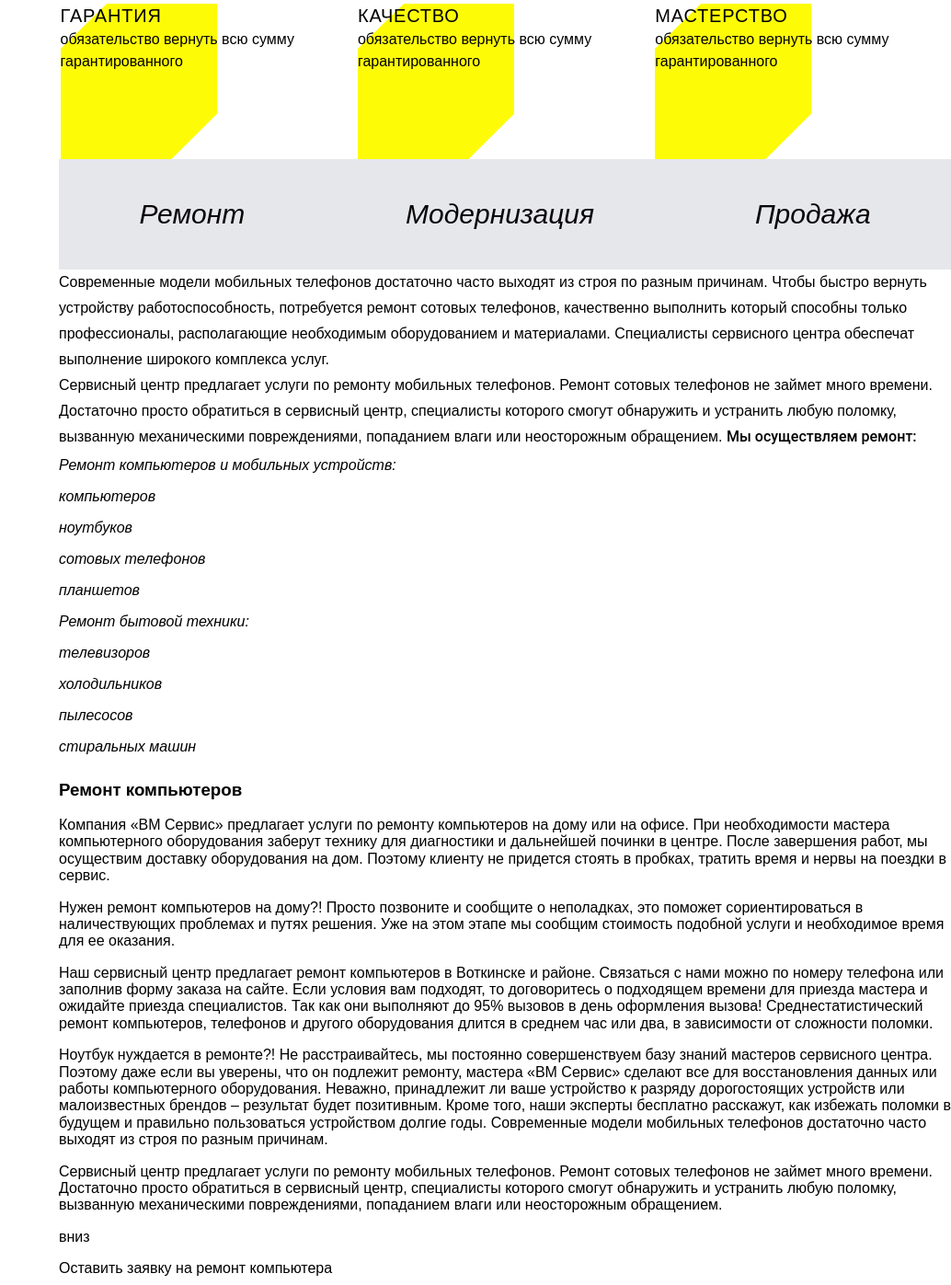
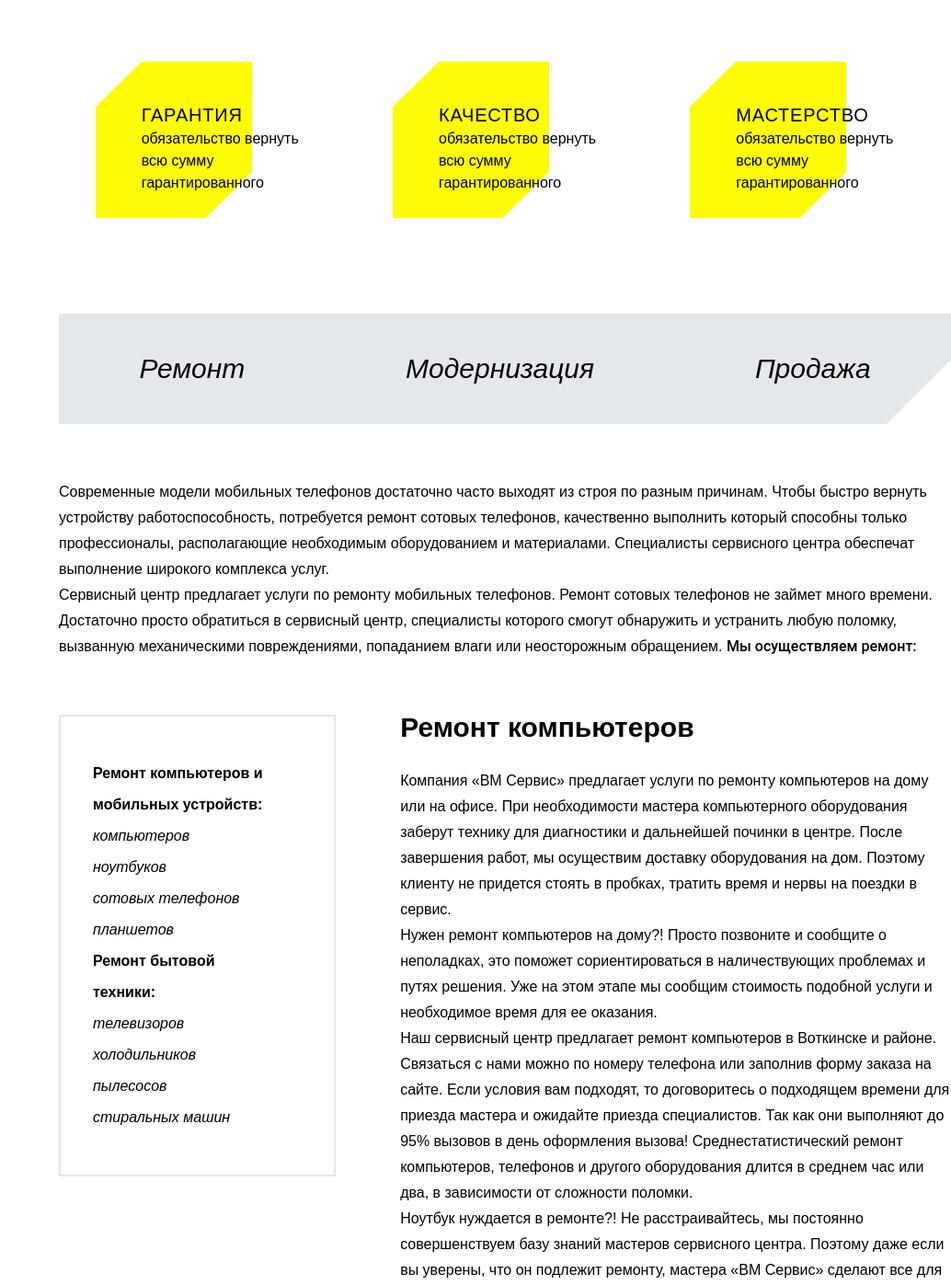
Before and after one commit to zukaaman/cifro, a website: page src/services.html in a window 1280 px wide. Shown: the part 823-2220 px from the top of the page at 92% size, without its empty margins (246-1280 px from the left). Drawn offline with nearby package versions, Linux system fonts and the light colour scheme; files that its build step writes are made by us from their sources.

Commit message:
dinner time

```diff
--- a/gulpfile.js
+++ b/gulpfile.js
@@ -48,7 +48,7 @@ var config = {
   server: {
     baseDir: "./build"
   },
-  tunnel: true,
+  //tunnel: true,
   host: 'localhost',
   port: 9000,
   logPrefix: "Frontend_Devil"
--- a/src/services.html
+++ b/src/services.html
@@ -11,6 +11,7 @@
     //= template/sidebar.html
 
     <div class="body__wrapper">
+
       //= template/header.html
 
       <main>
@@ -23,9 +24,12 @@
         </section>
 
         <section class="main">
+
+          <input type="radio" name="toggle" id="button-repair" checked>
+          <input type="radio" name="toggle" id="button-modern">
+          <input type="radio" name="toggle" id="button-sale">
+
           <div class="container">
-
-
 
             <p class="main__top-text">Современные модели мобильных телефонов достаточно часто выходят из строя по разным причинам. Чтобы быстро вернуть устройству работоспособность, потребуется ремонт сотовых телефонов, качественно выполнить который способны только профессионалы, располагающие необходимым оборудованием и материалами. Специалисты сервисного центра обеспечат выполнение широкого комплекса услуг.<br> Сервисный центр предлагает услуги по ремонту мобильных телефонов. Ремонт сотовых телефонов не займет много времени. Достаточно просто обратиться в сервисный центр, специалисты которого смогут обнаружить и устранить любую поломку, вызванную механическими повреждениями, попаданием влаги или неосторожным обращением.<br> Цена на ремонт сотовых телефонов зависит от модели устройства и от сложности работы. Специалисты центра проведут предварительную диагностику для определения проблемы, рассчитают стоимость и выполнят ремонт в кратчайшие сроки по доступным ценам.</p>
 
@@ -39,25 +43,25 @@
                 <p>обязательство вернуть всю сумму гарантированного</p>
               </li>
               <li class="main__features-item">
-                <p>МАСТЕРСТВО</p>
+                <p>МАСТЕРСТВО </p>
                 <p>обязательство вернуть всю сумму гарантированного</p>
               </li>
             </ul>
 
             <ul class="main__buttons-list">
               <li>
-                <label for="">
-                  <button class="main__button">Ремонт</button>
+                <label for="button-repair">
+                  <!-- <button class="main__button"> -->Ремонт<!-- </button> -->
                 </label>
               </li>
               <li>
-                <label for="">
-                  <button class="main__button">Модернизация</button>
+                <label for="button-modern">
+                  <!-- <button class="main__button"> -->Модернизация<!-- </button> -->
                 </label>
               </li>
               <li>
-                <label for="">
-                  <button class="main__button">Продажа</button>
+                <label for="button-sale">
+                  <!-- <button class="main__button"> -->Продажа<!-- </button> -->
                 </label>
               </li>
             </ul>
@@ -65,7 +69,8 @@
             <p class="main__top-text">Современные модели мобильных телефонов достаточно часто выходят из строя по разным причинам. Чтобы быстро вернуть устройству работоспособность, потребуется ремонт сотовых телефонов, качественно выполнить который способны только профессионалы, располагающие необходимым оборудованием и материалами. Специалисты сервисного центра обеспечат выполнение широкого комплекса услуг.<br>
             Сервисный центр предлагает услуги по ремонту мобильных телефонов. Ремонт сотовых телефонов не займет много времени. Достаточно просто обратиться в сервисный центр, специалисты которого смогут обнаружить и устранить любую поломку, вызванную механическими повреждениями, попаданием влаги или неосторожным обращением. <span>Мы осуществляем ремонт:</span></p>
 
-            <aside class="main__aside">
+            <div class="main__text-wrapper">
+              <aside class="main__aside  main__aside--repair">
                 <ul class="main__aside-list">
                   <li class="main__aside-item">Ремонт компьютеров и мобильных устройств:</li>
                   <li class="main__aside-item">компьютеров  </li>
@@ -82,17 +87,24 @@
                 </ul>
               </aside>
 
+              <div class="main__text-wrapper-inner">
                 <h3>Ремонт компьютеров</h3>
                 <p>Компания «ВМ Сервис» предлагает услуги по ремонту компьютеров на дому или на офисе. При необходимости мастера компьютерного оборудования заберут технику для диагностики и дальнейшей починки в центре. После завершения работ, мы осуществим доставку оборудования на дом. Поэтому клиенту не придется стоять в пробках, тратить время и нервы на поездки в сервис.</p>
                 <p>Нужен ремонт компьютеров на дому?! Просто позвоните и сообщите о неполадках, это поможет сориентироваться в наличествующих проблемах и путях решения. Уже на этом этапе мы сообщим стоимость подобной услуги и необходимое время для ее оказания.</p>
                 <p>Наш сервисный центр предлагает ремонт компьютеров в Воткинске и районе. Связаться с нами можно по номеру телефона или заполнив форму заказа на сайте. Если условия вам подходят, то договоритесь о подходящем времени для приезда мастера и ожидайте приезда специалистов. Так как они выполняют до 95% вызовов в день оформления вызова! Среднестатистический ремонт компьютеров, телефонов и другого оборудования длится в среднем час или два, в зависимости от сложности поломки.</p>
                 <p>Ноутбук нуждается в ремонте?! Не расстраивайтесь, мы постоянно совершенствуем базу знаний мастеров сервисного центра. Поэтому даже если вы уверены, что он подлежит ремонту, мастера «ВМ Сервис» сделают все для восстановления данных или работы компьютерного оборудования. Неважно, принадлежит ли ваше устройство к разряду дорогостоящих устройств или малоизвестных брендов – результат будет позитивным. Кроме того, наши эксперты бесплатно расскажут, как избежать поломки в будущем и правильно пользоваться устройством долгие годы. Современные модели мобильных телефонов достаточно часто выходят из строя по разным причинам.</p>
                 <p>Сервисный центр предлагает услуги по ремонту мобильных телефонов. Ремонт сотовых телефонов не займет много времени. Достаточно просто обратиться в сервисный центр, специалисты которого смогут обнаружить и устранить любую поломку, вызванную механическими повреждениями, попаданием влаги или неосторожным обращением.</p>
+              </div>
+            </div>
 
-            <button>вниз</button>
+            <button class="main__button-open"></button>
+          </div>
 
-            <p>Оставить заявку на ремонт компьютера</p>
+          <div class="main__button-order-wrapper">
+            <button class="main__button-order">Оставить заявку на ремонт компьютера</button>
+          </div>
 
+          <div class="container">
             <form action="">
 
               <fieldset>
--- a/src/style/partials/body.scss
+++ b/src/style/partials/body.scss
@@ -2,8 +2,6 @@ body {
   max-width: 1920px;
 
   font-family: $font-roboto;
-
-  box-sizing: border-box;
 
   .body__wrapper {
     margin-left: 310px;
@@ -11,6 +9,10 @@ body {
     // max-width: 1300px;
   }
 }
+
+// * {
+//   box-sizing: border-box;
+// }
 
 button {
   padding: 0;
--- a/src/style/partials/services-main.scss
+++ b/src/style/partials/services-main.scss
@@ -1,3 +1,7 @@
+.main {
+  padding-top: 65px;
+}
+
 .main__top-text {
   margin: 0;
 
@@ -20,14 +24,18 @@
   display: flex;
   justify-content: space-around;
   margin: 0;
-  padding: 0;
+  padding: 60px 0;
 
   list-style: none;
 }
 
 .main__features-item {
-  flex-basis: 33%;
+  // position: relative;
+
+  flex-basis: 20%;
   height: 170px;
+  padding-left: 50px;
+  padding-top: 45px;
 
   background-image: url("../img/yellow-field.png");
   background-repeat: no-repeat;
@@ -51,24 +59,38 @@
     font-weight: 500;
     letter-spacing: 0.8px;
     line-height: 28px;
-
   }
 }
 
 .main__buttons-list {
+  position: relative;
+
   display: flex;
   justify-content: space-around;
   align-items: center;
   margin: 0;
   padding: 0;
+  margin-bottom: 60px;
   height: 120px;
 
   list-style: none;
 
   background-color: #e6e7eb;
+
+  &::after {
+    content: "";
+    position: absolute;
+    bottom: 0;
+    right: 0;
+
+    width: 0;
+    height: 0;
+
+    border-bottom: 70px solid #ffffff;
+    border-left: 70px solid #e6e7eb;
   }
 
-.main__button {
+  label {
     color: #080607;
     font-family: $font-roboto;
     font-size: 30px;
@@ -76,10 +98,40 @@
     line-height: 30px;
     font-weight: 400;
   }
+}
+
+// .main__button {
+//   color: #080607;
+//   font-family: $font-roboto;
+//   font-size: 30px;
+//   font-style: italic;
+//   line-height: 30px;
+//   font-weight: 400;
+// }
+
+.main__text-wrapper {
+  display: flex;
+  padding-top: 60px;
+  padding-bottom: 30px;
+}
 
 .main__aside {
+  // display: none;
+  // flex-basis: 40%;
+  align-self: flex-start;
+  margin-right: 70px;
+  padding: 45px 70px 45px 35px;
 
+  border: 2px solid #e6e7eb;
 }
+
+#button-repair:checked ~ .main__aside--repair {
+  display: block;
+}
+
+// .main__aside--repair {
+//   display: block;
+// }
 
 .main__aside-list {
   margin: 0;
@@ -95,4 +147,74 @@ font-family: $font-roboto;
   font-size: 16px;
   font-style: italic;
   line-height: 34px;
+
+  &:first-child {
+
+    color: #000000;
+    font-family: $font-roboto;
+    font-size: 16px;
+    font-style: normal;
+    font-weight: 700;
+    line-height: 34px;
+
   }
+}
+
+.main__text-wrapper-inner {
+  flex-basis: 120%;
+
+  h3 {
+    margin: 0;
+    padding-bottom: 30px;
+
+    color: #000000;
+    line-height: 28px;
+    font-family: $font-roboto;
+    font-size: 30px;
+    font-weight: 700;
+  }
+
+  p {
+    margin: 0;
+
+    color: #000000;
+    font-family: $font-roboto-thin;
+    font-size: 16px;
+    line-height: 28px;
+    font-weight: 100;
+  }
+}
+
+.main__button-open {
+  display: block;
+  width: 30px;
+  height: 30px;
+  margin: 0 auto;
+  margin-bottom: 30px;
+
+  background-image: url("../img/button-right.png");
+  background-repeat: no-repeat;
+  background-position: 0 0;
+
+  transform: rotate(90deg);
+}
+
+.main__button-order-wrapper {
+  padding: 30px 0;
+
+  background-color: #e6e7eb;
+}
+
+.main__button-order {
+  display: block;
+  margin: 0 auto;
+  padding: 20px 25px;
+
+  color: #000000;
+  font-family: $font-roboto;
+  font-size: 20px;
+  font-weight: 700;
+  line-height: 20px;
+
+  border: 2px solid #000000;
+}
--- a/src/style/partials/services-top.scss
+++ b/src/style/partials/services-top.scss
@@ -1,6 +1,6 @@
 .services-top {
   padding-top: 120px;
-  padding-bottom: 200px;
+  padding-bottom: 120px;
 
   background-image: url("../img/services-top.jpg");
   background-repeat: no-repeat;
```
Also changed, not shown: build/css/main.min.css, build/services.html. Lines whose indentation alone changed are shown as unchanged.
